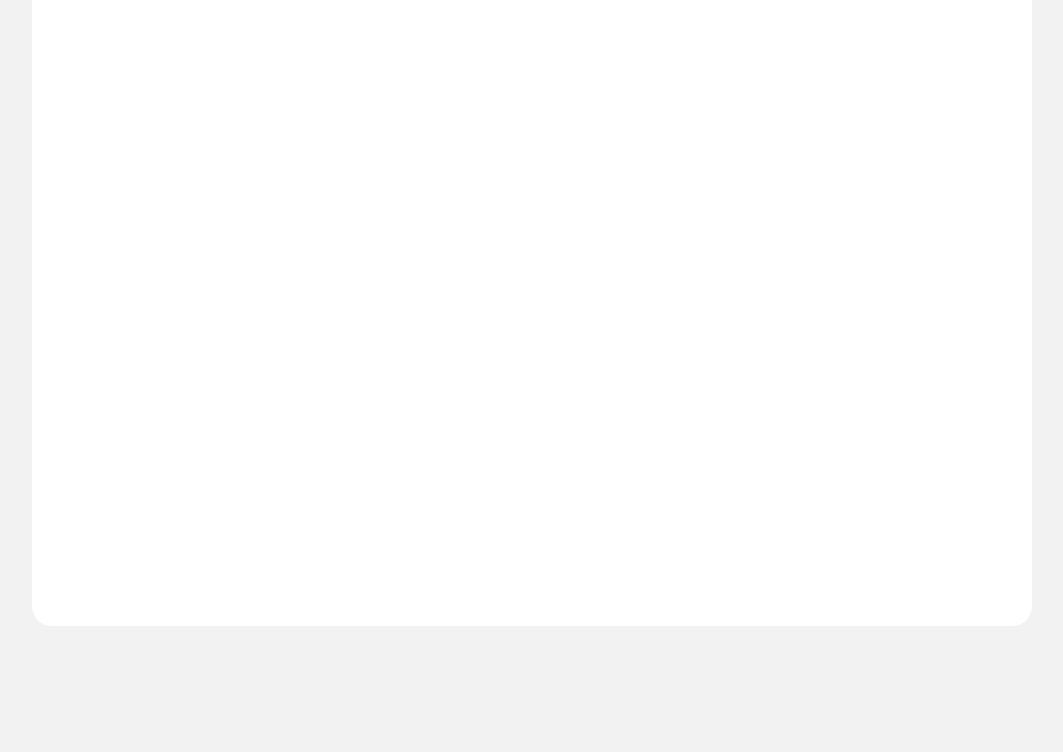
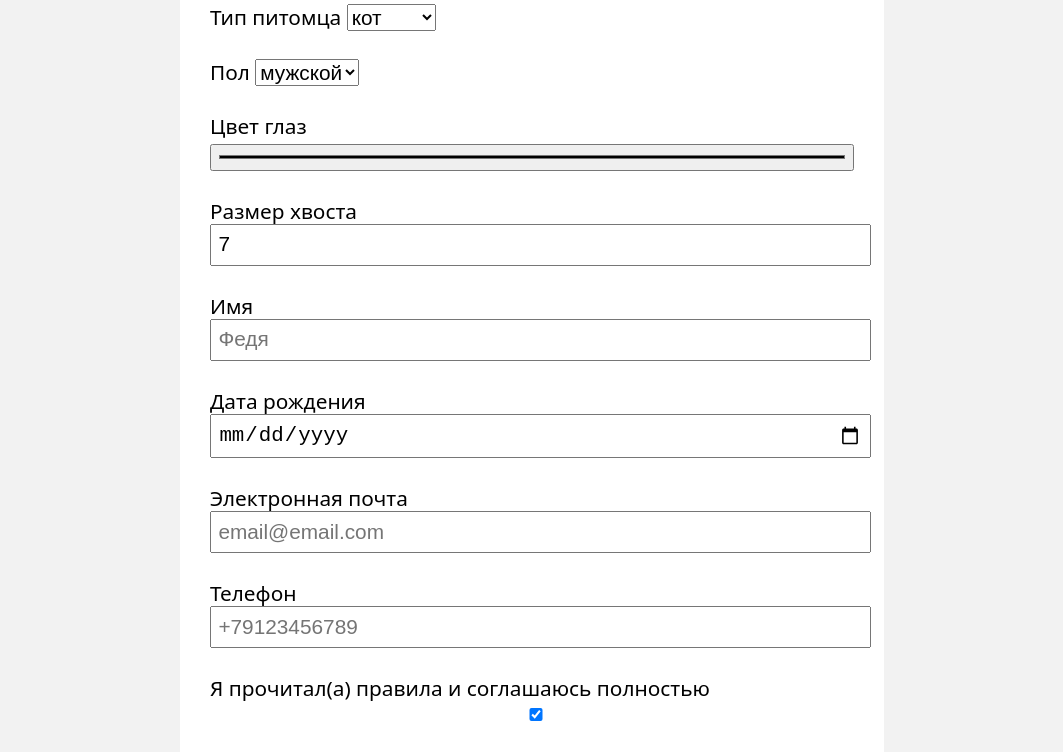
Before and after one commit to IritRTF/5-tables-and-forms, a website: page static/index.html in a window 1280 px wide. Shown: the part 144-896 px from the top of the page, without its empty margins (108-1171 px from the left). Before the commit the page ends 800 px from the top, so only its background shows below. Drawn offline with Linux system fonts and the light colour scheme.

Commit message:
Голубев Илья Дмитриевич 4/5

```diff
--- a/static/index.html
+++ b/static/index.html
@@ -9,7 +9,61 @@
 <main>
     <h1>Найди себе друга!</h1>
 
-    <!--Форму размещай тут-->
+    <form class="form" action="/pets/orders" method="post">
+        <label class="petType">
+            <span>Тип питомца</span>
+            <select name="petType">
+                <option value="cat">кот</option>
+                <option value="dog">собака</option>
+            </select>
+        </label>
+        <br>
+        <label class="gender">
+            <span>Пол</span>
+            <select name="gender">
+                <option value="boy">мужской</option>
+                <option value="girl">женский</option>
+            </select>
+        </label>
+        <br>
+        <label class="eyeColor">
+            <span>Цвет глаз</span>
+                <input type="color" name="eyeColor" value="#000000">
+        </label>
+        <br>
+        <label class="tailLength">
+            <span>Размер хвоста</span>
+            <input type="number" name="tailLength" min="7" max="120" value="7" id="tailLength">
+        </label>
+        <br>
+        <label class="name">
+            <span>Имя</span>
+            <input type="text" name="name" minlength="3" maxlength="50" id="name" placeholder="Федя">
+        </label>
+        <br>
+        <label class="dateOfBirth">
+            <span>Дата рождения</span>
+            <input type="date" name="dateOfBirth" placeholder="Date">
+        </label>
+        <br>
+        <label class="email">
+            <span>Электронная почта</span>
+            <input type="email" name="email" placeholder="email@email.com">
+        </label>
+        <br>
+        <label class="phone">
+            <span>Телефон</span>
+            <input type="tel" name="phone" placeholder="+79123456789">
+        </label>
+        <br>
+        <label class="rules">
+            <span>Я прочитал(а) правила и соглашаюсь полностью </span>
+            <input checked selected type="checkbox" name="rules" id="check" value="true">
+        </label>
+        <br>
+        <input type="submit" value="отправить">
+        <input type="reset" value="сбросить значения">
+    </form>
 
 </main>
 </body>
--- a/static/styles.css
+++ b/static/styles.css
@@ -1,16 +1,18 @@
 body {
     background-color: #F2F2F2;
+    font-family: system-ui, sans-serif
 }
 
 main {
     box-sizing: border-box;
-    width: 100%;
+    width: 44em;
     max-width: 1000px;
-    margin: 30px auto;
+    margin: 0 auto;
     padding: 30px;
     background: white;
     min-height: calc(100vh - 60px);
     border-radius: 20px;
+    margin-top: 1rem;
 }
 
 h1 {
@@ -29,3 +31,22 @@ h1 {
 .orders {
     margin: 20px 0;
 }
+
+label,
+input,
+select
+{
+  font-size: 1.3rem;
+  line-height: 1.2
+}
+
+label {
+    margin-bottom: 0.4rem;
+    display: block;
+  }
+
+  input
+  {
+    padding: 0.4rem;
+    width: 100%;
+  }
```
Also changed, not shown: server.js (line endings or trailing spaces), 1 other file.
